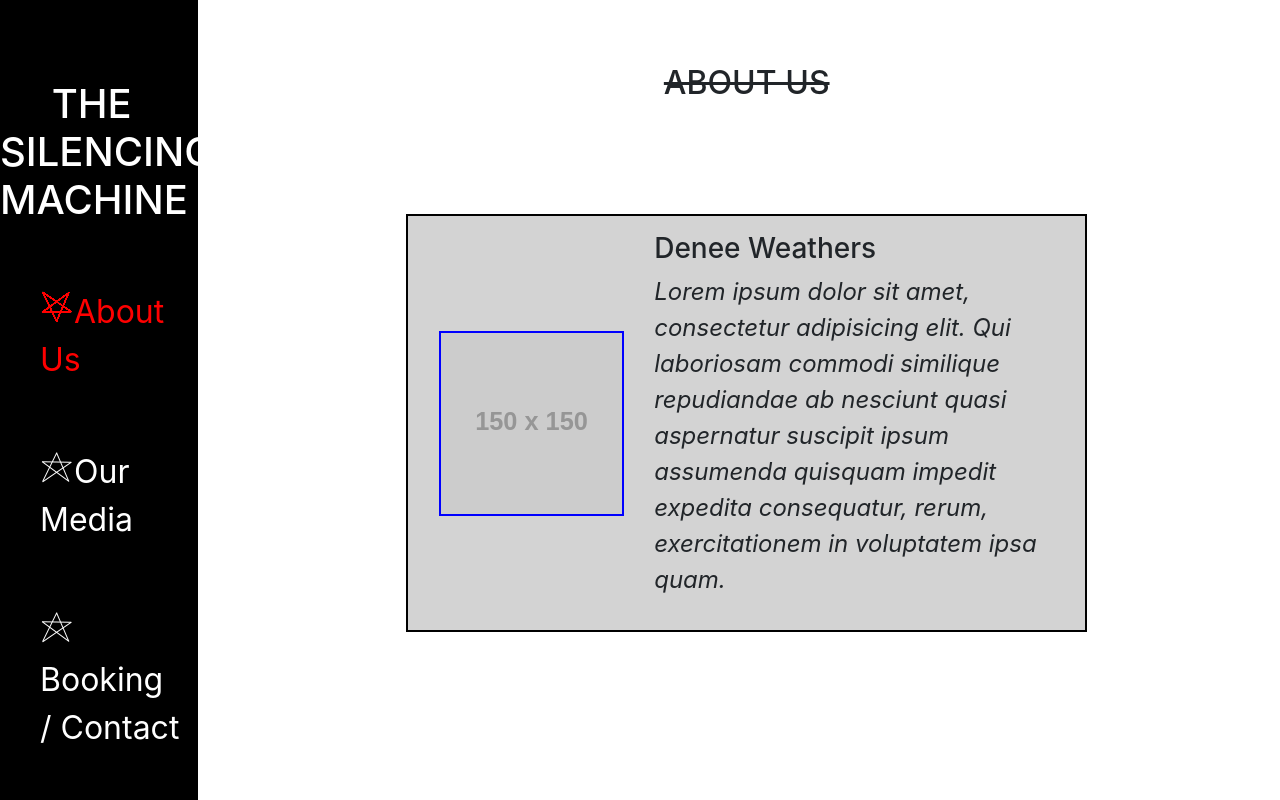
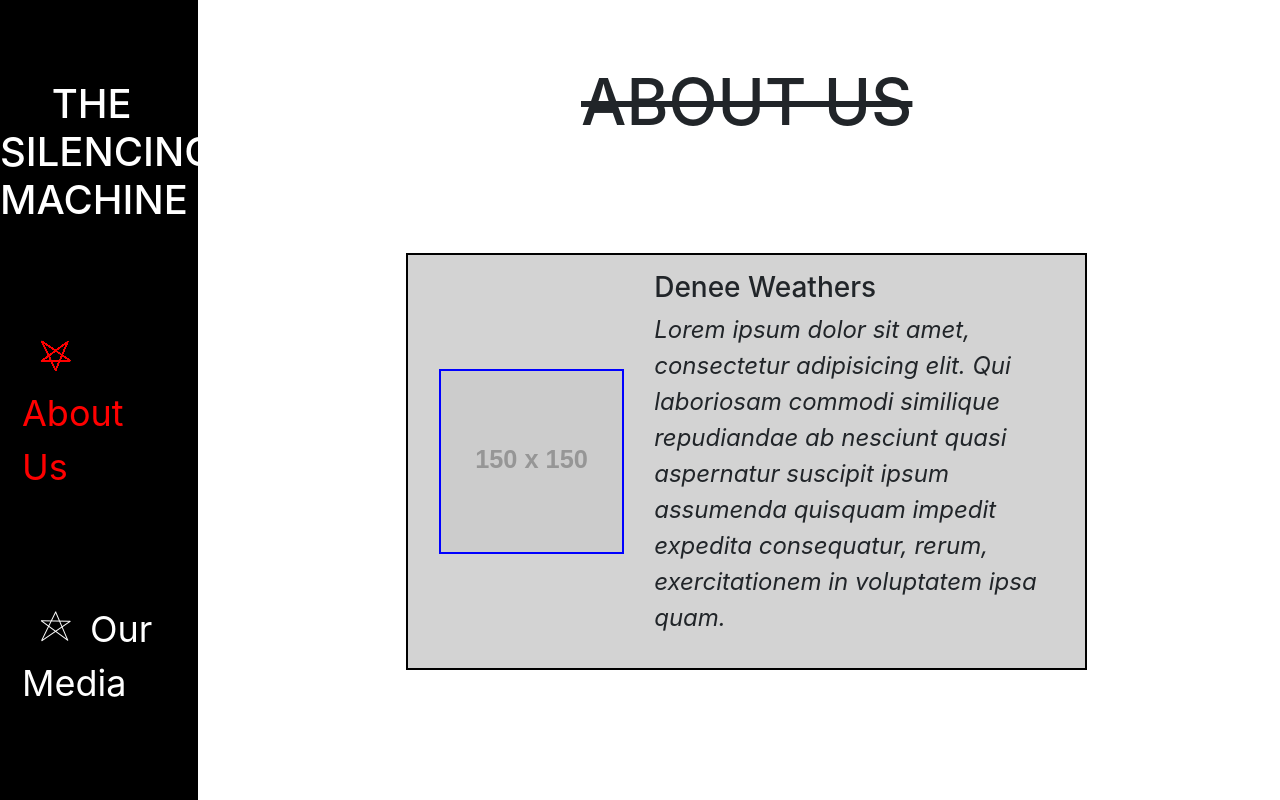
Before and after one commit to ThomasjNix/TSM-Website, an Angular app: page /about in a window 1280 px wide. Built offline with nearby package versions, Linux system fonts and the light colour scheme.

Commit message:
Styling tweaks

```diff
--- a/src/app/navigation/navigation.component.scss
+++ b/src/app/navigation/navigation.component.scss
@@ -6,21 +6,23 @@
 
 .nav-list {
   &-item {
-    font-size: 2em;
+    font-size: 2.25em;
     list-style-type: none;
-    margin: 2em 0;
-    .active-link {
+    margin: 3em 0;
+    a {
+      color: white;
+      position: relative;
+      right: 0.5em;
+      &::before {
+        content: url('../../assets/icon-star.png');
+        padding: 0 0.5em;
+      }
+    }
+    a.active-link {
       color: red;
       &::before {
         content: url('../../assets/icon-star-inverted.png');
       }
     }
-    a {
-      color: white;
-      &::before {
-        content: url('../../assets/icon-star.png');
-        padding: 0 1px;
-      }
-    }
   }
 }
--- a/src/app/pages/common-page/common-page.component.html
+++ b/src/app/pages/common-page/common-page.component.html
@@ -1,3 +1,3 @@
-<h2 class="page-header-complete" *ngIf="header !== ''">{{ header }}</h2>
-<h2 class="page-header-loading" *ngIf="header === ''">Loading...</h2>
+<h1 class="page-header-complete" *ngIf="header !== ''">{{ header }}</h1>
+<h1 class="page-header-loading" *ngIf="header === ''">Loading...</h1>
 <router-outlet></router-outlet>
--- a/src/app/pages/common-page/common-page.component.scss
+++ b/src/app/pages/common-page/common-page.component.scss
@@ -4,7 +4,8 @@
   }
   &-loading,
   &-complete {
-    margin: 2em 0;
+    font-size: 4rem;
+    margin: 1em 0;
     text-align: center;
   }
 }
```
